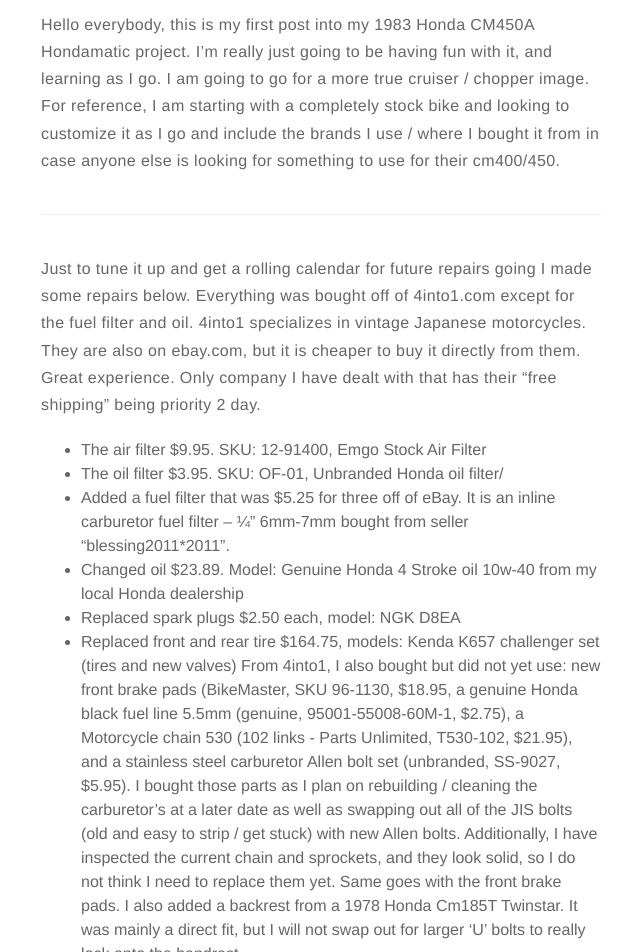
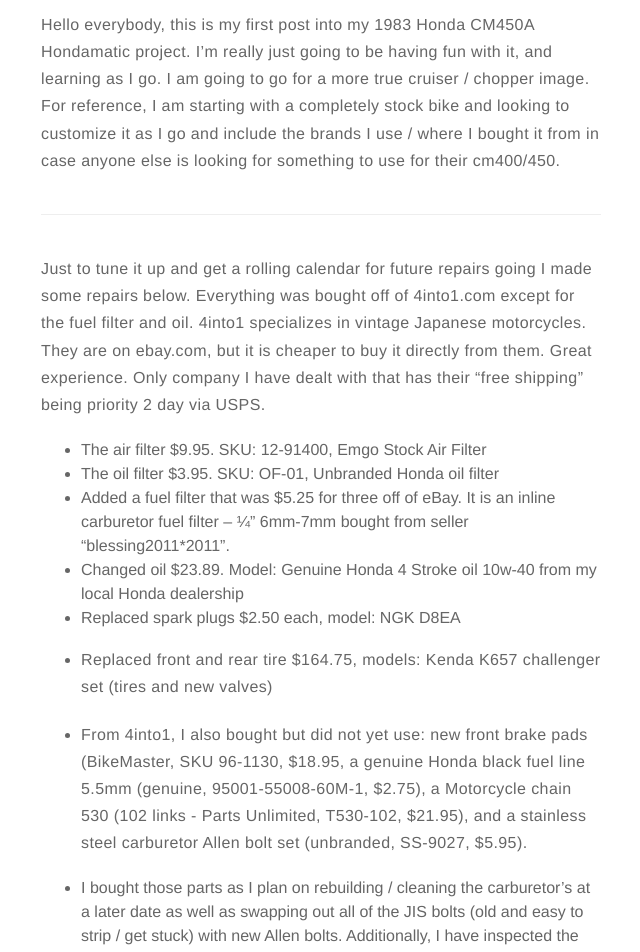
Before and after one commit to Novak478/novak478.github.io, a Jekyll site: the page built from _posts/2018-08-09-hondacm450-update1.markdown, in a window 1280 px wide and 1400 px high, scrolled down 520 px. Shown: the top 952 px of the window, without its empty margins (319-959 px from the left). Built offline with Jekyll 4.4.1, drawn with Linux system fonts in a browser that asks for light colours; some of the changed text lies outside the part shown.

Commit message:
never going to stop committing for this first post

```diff
--- a/_posts/2018-08-09-hondacm450-update1.markdown
+++ b/_posts/2018-08-09-hondacm450-update1.markdown
@@ -29,17 +29,20 @@
 ---
 
 Just to tune it up and get a rolling calendar for future repairs going I made some repairs below.
-Everything was bought off of 4into1.com except for the fuel filter and oil. 4into1 specializes in vintage Japanese motorcycles. They are also on ebay.com, but it is cheaper to buy it directly from them. Great experience. Only company I have dealt with that has their “free shipping” being priority 2 day.
+Everything was bought off of 4into1.com except for the fuel filter and oil. 4into1 specializes in vintage Japanese motorcycles. They are on ebay.com, but it is cheaper to buy it directly from them. Great experience. Only company I have dealt with that has their “free shipping” being priority 2 day via USPS.
 
 -	The air filter $9.95. SKU: 12-91400, Emgo Stock Air Filter
--	The oil filter $3.95. SKU: OF-01, Unbranded Honda oil filter/
+-	The oil filter $3.95. SKU: OF-01, Unbranded Honda oil filter
 -	Added a fuel filter that was $5.25 for three off of eBay. It is an inline carburetor fuel filter – ¼” 6mm-7mm bought from seller “blessing2011*2011”.
 -	Changed oil $23.89. Model: Genuine Honda 4 Stroke oil 10w-40 from my local Honda dealership
 -	Replaced spark plugs $2.50 each, model: NGK D8EA
 -	Replaced front and rear tire $164.75, models: Kenda K657 challenger set (tires and new valves)
-From 4into1, I also bought but did not yet use: new front brake pads (BikeMaster, SKU 96-1130, $18.95, a genuine Honda black fuel line 5.5mm (genuine, 95001-55008-60M-1, $2.75), a Motorcycle chain 530 (102 links - Parts Unlimited, T530-102, $21.95), and a stainless steel carburetor Allen bolt set (unbranded, SS-9027, $5.95).
-I bought those parts as I plan on rebuilding / cleaning the carburetor’s at a later date as well as swapping out all of the JIS bolts (old and easy to strip / get stuck) with new Allen bolts. Additionally, I have inspected the current chain and sprockets, and they look solid, so I do not think I need to replace them yet. Same goes with the front brake pads.
-I also added a backrest from a 1978 Honda Cm185T Twinstar. It was mainly a direct fit, but I will not swap out for larger ‘U’ bolts to really lock onto the handrest.
+
+
+- From 4into1, I also bought but did not yet use: new front brake pads (BikeMaster, SKU 96-1130, $18.95, a genuine Honda black fuel line 5.5mm (genuine, 95001-55008-60M-1, $2.75), a Motorcycle chain 530 (102 links - Parts Unlimited, T530-102, $21.95), and a stainless steel carburetor Allen bolt set (unbranded, SS-9027, $5.95).
+
+- I bought those parts as I plan on rebuilding / cleaning the carburetor’s at a later date as well as swapping out all of the JIS bolts (old and easy to strip / get stuck) with new Allen bolts. Additionally, I have inspected the current chain and sprockets, and they look solid, so I do not think I need to replace them yet. Same goes with the front brake pads.
+I also added a backrest from a 1978 Honda Cm185T Twinstar. It was mainly a direct fit, but I did have to modify it a little bit.
 
 
 ---
@@ -48,7 +51,7 @@
 
 <div class="side-by-side">
     <div class="toleft">
-        <img class="image" src="https://github.com/Novak478/novak478.github.io/blob/master/assets/images/cm450A_sidephoto.jpeg" alt="Alt Text">
+        <img class="image" src="/assets/images/cm450A_sidephoto.jpg" alt="Alt Text">
         <figcaption class="caption">Side Photo</figcaption>
     </div>
 
@@ -59,7 +62,7 @@
 
 <div class="side-by-side">
     <div class="toleft">
-        <img class="image" src="https://github.com/Novak478/novak478.github.io/blob/master/assets/images/cm450A_fuelfilter.jpeg" alt="Alt Text">
+        <img class="image" src="/assets/images/cm450A_fuelfilter.jpg" alt="Alt Text">
         <figcaption class="caption">Fuel Filter Example</figcaption>
     </div>
 
@@ -70,11 +73,11 @@
 
 <div class="side-by-side">
     <div class="toleft">
-        <p>Photo of new front tire. Old front tire was showing signs of dry rot from sitting. Did everything myself but seal the bead - I do not recommend doing the "starter fluid and lighter" method, and I do not have an air compressor powerful enough to do it. Any mechanic shop who does tires usually will have no problem sealing the bead for you. Shout out to Monroe Muffler and the manager Bob for taking care of me there. $5 for mount and balance.</p>
+        <p>Photo of new front tire. Old front tire was showing signs of dry rot from sitting. Did everything myself but seal the bead - I do not recommend doing the "starter fluid and lighter" method, and I do not have an air compressor powerful enough to do it. Any mechanic shop who does tires usually will have no problem sealing the bead for you. Shout out to Monroe Muffler of Painesville Ohio and the manager Bob for taking care of me there. $5 for bead seal and balance.</p>
     </div>
 
     <div class="toright">
-        <img class="image" src="https://github.com/Novak478/novak478.github.io/blob/master/assets/images/cm450A_newfronttire.jpeg" alt="Alt Text">
+        <img class="image" src="/assets/images/cm450A_newfronttire.jpg" alt="Alt Text">
         <figcaption class="caption">New Front tire</figcaption>
     </div>
 </div>
```
